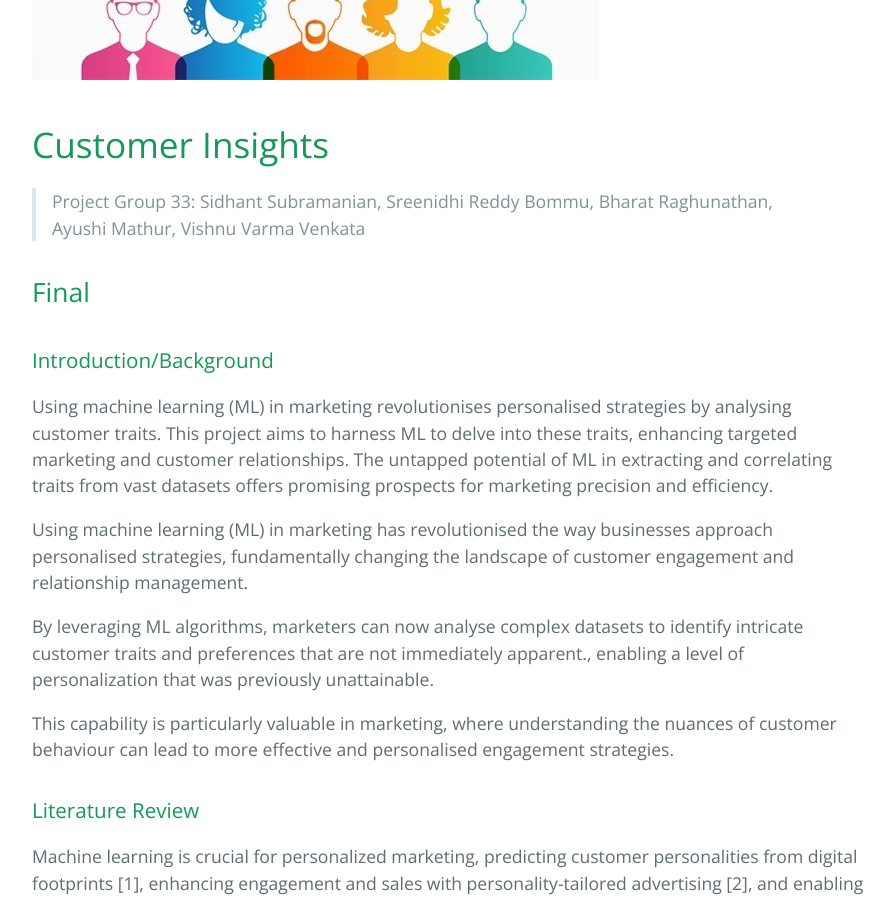
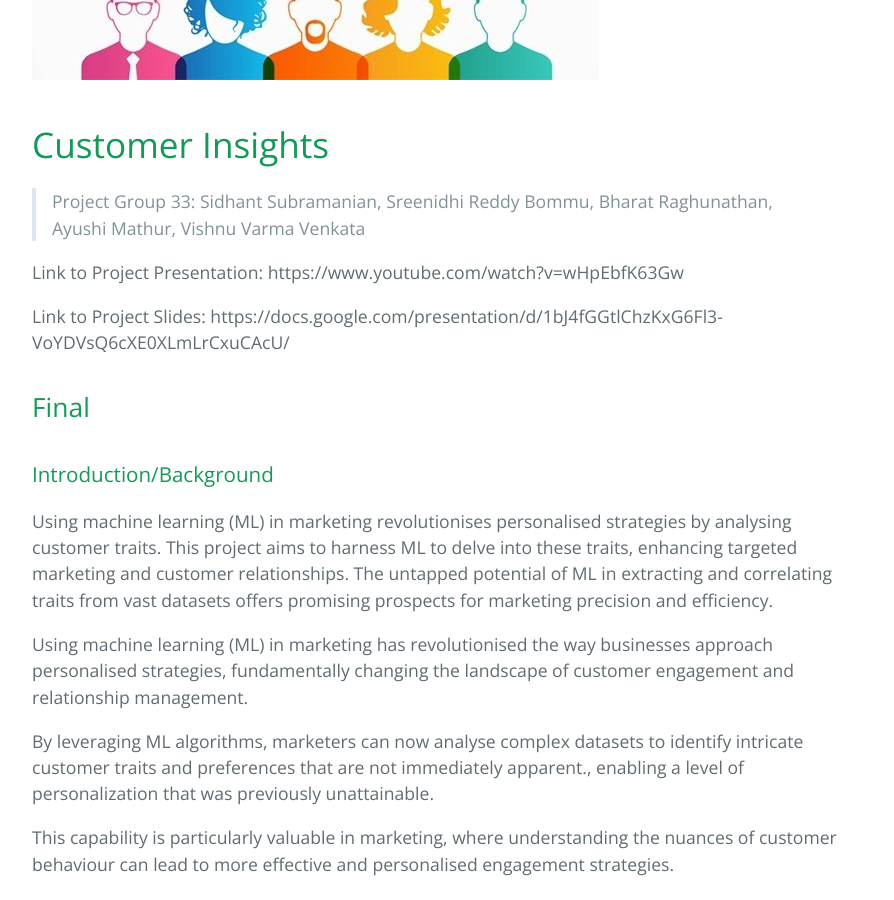
Before and after one commit to custinsights/custinsights.github.io, a Jekyll site: the page built from index.md, in a window 1280 px wide and 900 px high, scrolled down 785 px. Shown: the whole window, without its empty margins (192-1086 px from the left). Built offline with Jekyll 4.4.1, drawn with Linux system fonts in a browser that asks for light colours.

Commit message:
Add links to project presentation and slides in website

```diff
--- a/index.md
+++ b/index.md
@@ -5,6 +5,10 @@ layout: default
 ![](assets/CustomerInsightsCrop.jpg)
 # Customer Insights
 > Project Group 33: Sidhant Subramanian, Sreenidhi Reddy Bommu, Bharat Raghunathan, Ayushi Mathur, Vishnu Varma Venkata
+
+Link to Project Presentation: https://www.youtube.com/watch?v=wHpEbfK63Gw
+
+Link to Project Slides: https://docs.google.com/presentation/d/1bJ4fGGtlChzKxG6Fl3-VoYDVsQ6cXE0XLmLrCxuCAcU/
 
 ## Final
 ### Introduction/Background
```
